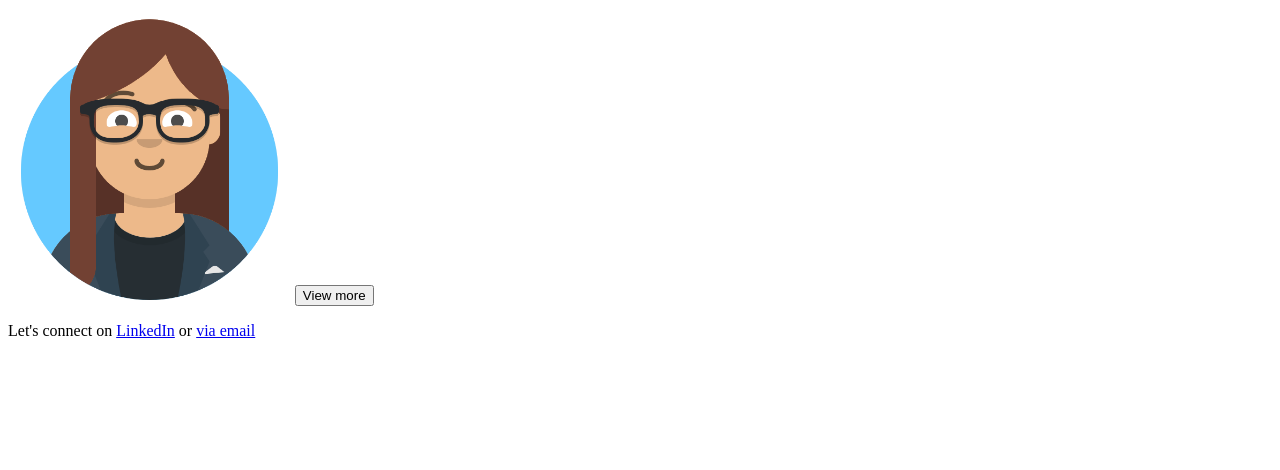
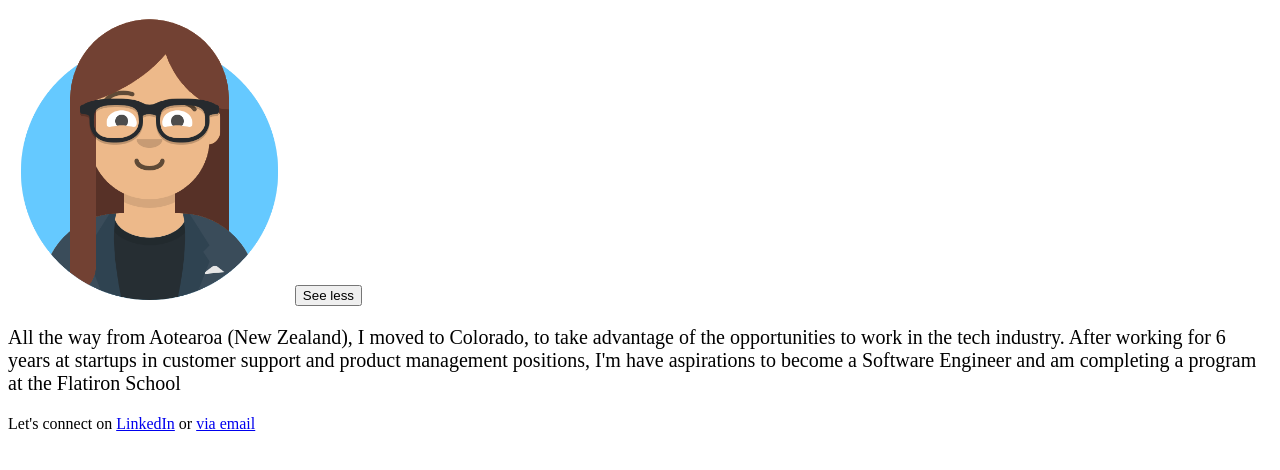
Before and after one commit to nicpugmilne/my-personal-website, a plain HTML site: page index.html in a window 1280 px wide. Both pictures are taken after a click on the button "View more". Shown: the part 80-550 px from the top of the page. Drawn offline with Linux system fonts and the light colour scheme.

Commit message:
change button text content on click

```diff
--- a/index.html
+++ b/index.html
@@ -8,7 +8,7 @@
         <h1>Hello World!</h1>
         <div id="intro">
             <img src='./images/avatar.png' id="avatar"/>
-            <button onclick="displayToggle()">View more</button>
+            <button onclick="displayToggle()" id="moreInfo">View more</button>
         </div>
         <div>
             <p id="aboutMe">All the way from Aotearoa (New Zealand), I moved to Colorado, to take advantage of the opportunities to work in the tech industry.
--- a/script.js
+++ b/script.js
@@ -1,9 +1,12 @@
 const aboutMe = document.getElementById("aboutMe");
+const button = document.getElementById("moreInfo");
 
 function displayToggle() {
-    if (aboutMe.style.display === "none") {
+    if (button.textContent === "View more") {
       aboutMe.style.display = "block";
+      button.textContent = "See less";
     } else {
-      aboutMe.style.display = "none";
+        button.textContent = "View more";
+        aboutMe.style.display = "none";
     }
   }
```
